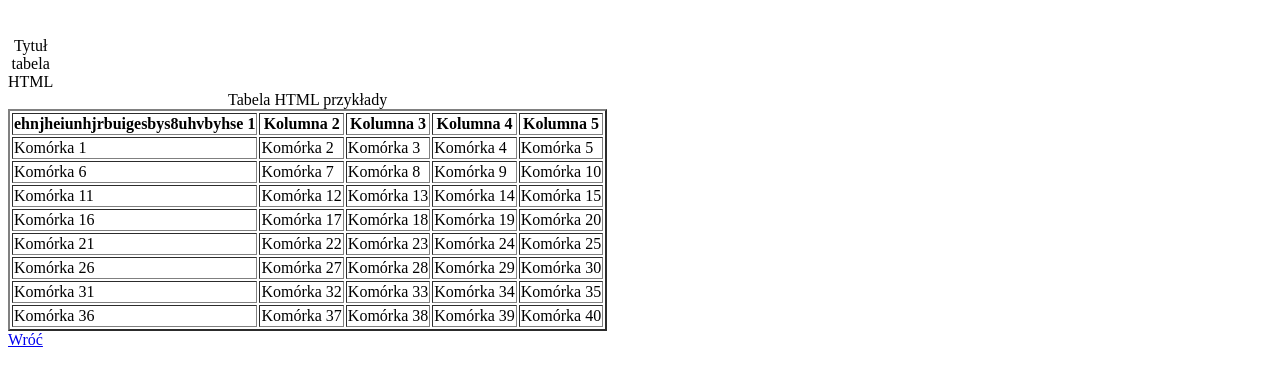
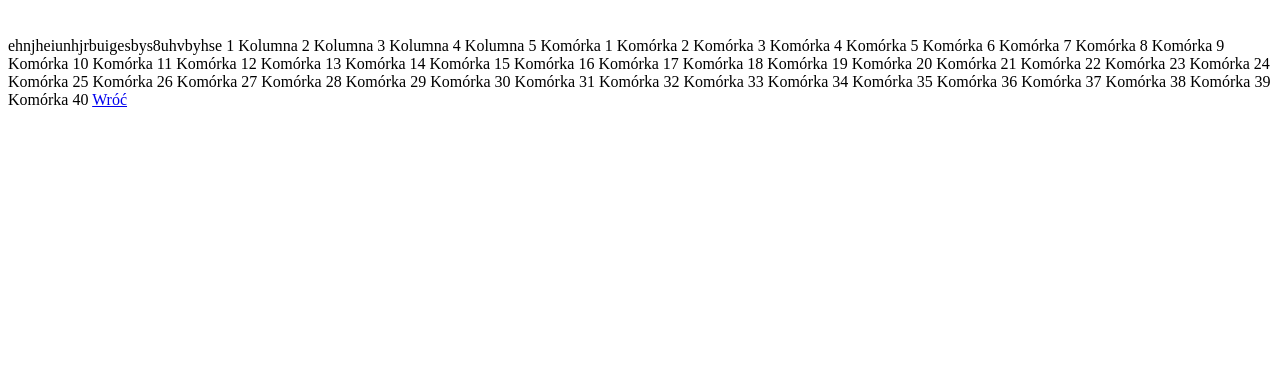
Before and after one commit to BartoszSlawek/BartoszSlawek2K, a plain HTML site: page tabela_Sławek.html in a window 1280 px wide. Shown: the part 61-444 px from the top of the page. Drawn offline with Linux system fonts and the light colour scheme.

Commit message:
Update tabela_Sławek.html

```diff
--- a/tabela_Sławek.html
+++ b/tabela_Sławek.html
@@ -7,16 +7,6 @@
         </head>
         <body>
         <h1> Tutaj będzie tabela </h1> <br>
-            <table style="border:6px solid red;border-collapse: collapse;">
-<!—szerokość obramowania 6px dla tabeli, styl obramowania -->
- <caption>Tytuł tabela HTML</caption>
-<!—tytuł tabeli -->
- <thead>
- <tr style="border:3px solid black;border-collapse: collapse;">
-<!—obramowanie wiersza -->
-<table border=2>
- <caption>Tabela HTML przykłady</caption>
- <thead>
  <tr>
  <th>ehnjheiunhjrbuigesbys8uhvbyhse 1</th>
  <th>Kolumna 2</th>
```
